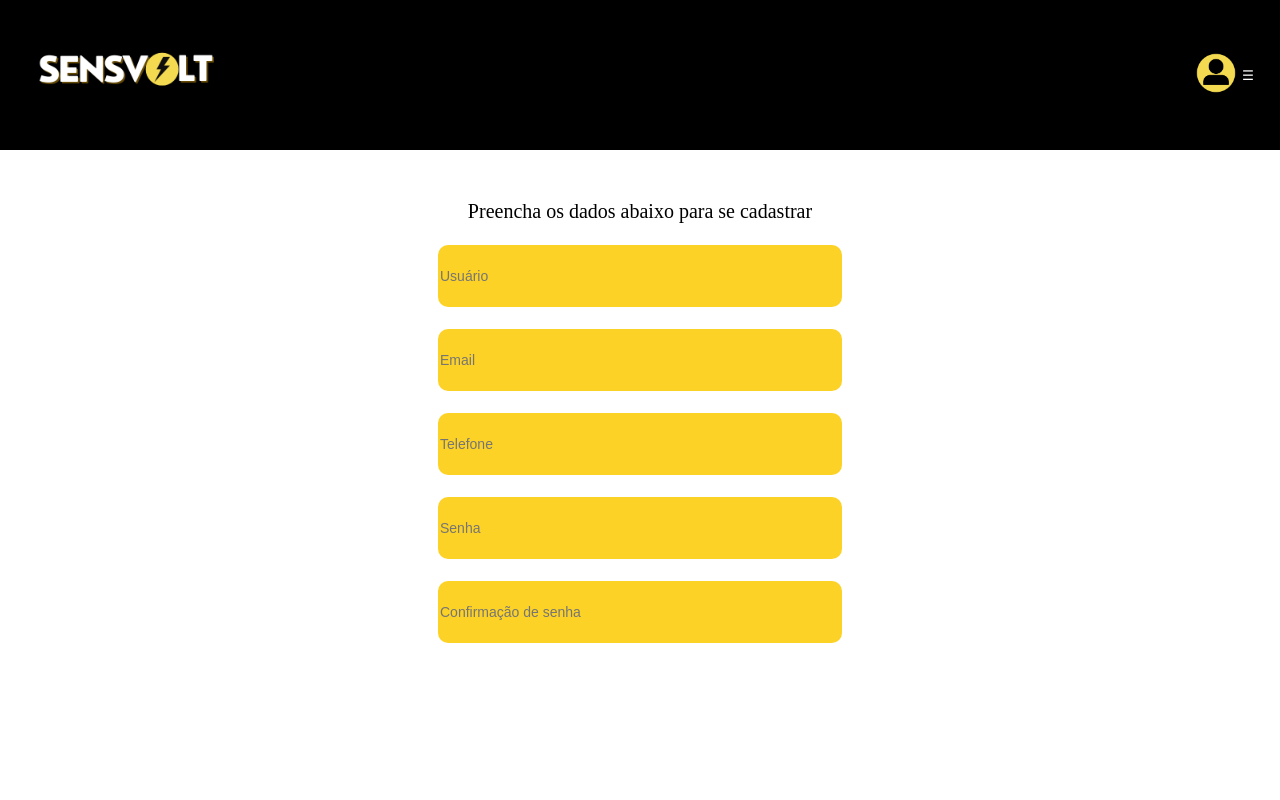
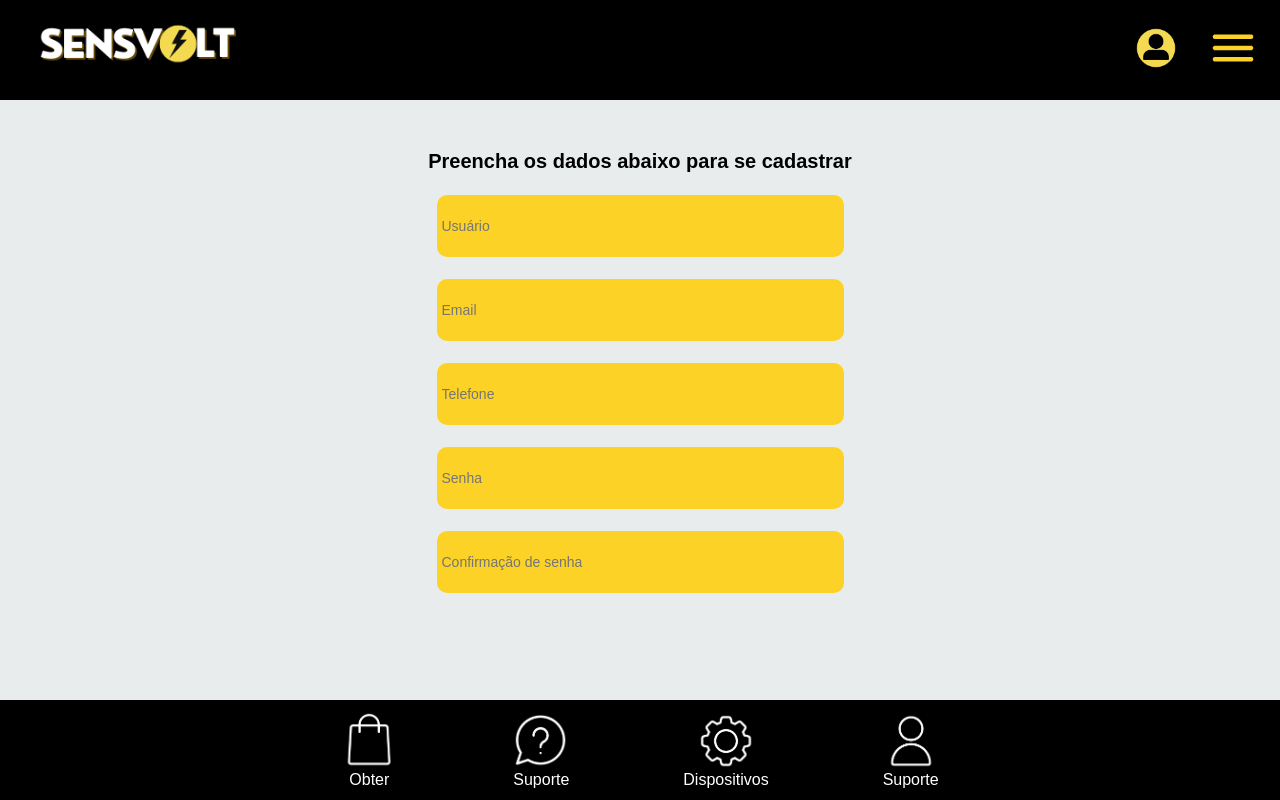
Before and after one commit to biadjordjevic/SA-2025-Sensvolt, a plain HTML site: page html/index.html in a window 1280 px wide. Drawn offline with Linux system fonts and the light colour scheme.

Commit message:
subindo alteracoes 22-10

```diff
--- a/css/style.css
+++ b/css/style.css
@@ -1,5 +1,10 @@
 *{
     margin: 0%;
+}
+
+body{
+    font-family: Arial, Helvetica, sans-serif;
+    background-color: rgb(233, 236, 236);
 }
 
 #navbar-site{
@@ -9,12 +14,12 @@
     padding-left: 30px;
     padding-right: 20px;
     max-width: 100%;
-    height: 150px;
+    height: 100px;
     background-color: black;
 }
 
 #logo-site img{
-    height: 200px
+    height: 14rem
 }
 #icone-perfil-container img{
     height: 40px;
@@ -30,6 +35,7 @@
 #navbar-content-container{
     display: flex;
     align-items: center;
+    gap: 30px;
 }
 #container-conteudo{
     padding-top: 50px;
@@ -38,6 +44,7 @@
     justify-content: center;
     flex-direction: column;
     gap: 22px;
+
 }
 #container-conteudo input{
     width: 400px;
@@ -48,8 +55,36 @@
     color: black;
     font-size: 14px;
     box-shadow: black;
+    padding-left: 5px ;
+
 }
 #container-conteudo p{
     color: black;
     font-size: 20px;
+    font-weight: 600;
 }
+
+#navbar-bottom{
+    display: flex;
+    position: fixed;
+    bottom: 0;
+    background-color: black;
+    width: 100%;
+    height: 100px;
+    gap: 7rem;
+    justify-content: center;
+    align-items: center;
+}
+#navbar-bottom p{
+    color: white;
+    font-weight: 400;
+
+}
+
+#navbar-bottom a{
+    display: flex;
+    flex-direction: column;
+    align-items: center;}
+#navbar-bottom img{
+    height: 60px;
+}
--- a/html/index.html
+++ b/html/index.html
@@ -16,10 +16,14 @@
                 <img src="/assets/icones/icones sa.png" alt="icone do perfil">
             </div>
             <div id="menu-nav-site">
-            <button id="botao-menu">☰</button>
+                <div class="icone-menu">
+                    <img src="/assets/icones/menu-icone-claro.png" alt="icone menu">
+                </div>
                 <div id="modal-menu-site">
                     <div class="modal-menu-content">
-                    <div class="modal-header"></div>
+                        <div class="modal-header">
+
+                        </div>
                         <div class="menu-content">
                             <ul>
                                 <li> <a href="">Inicio</a></li>
@@ -28,7 +32,9 @@
                                 <li> <a href="">Obter controle</a></li>
                             </ul>
                         </div>
-                        <div class="modal-bottom"></div>
+                            <div class="modal-bottom">
+
+                            </div>
                     </div>
                 </div>
             </div>
@@ -43,6 +49,24 @@
         <input type="password" name="senha" id="confirmar-senha" placeholder="Confirmação de senha">
     </div>
 
+    <footer id="navbar-bottom">
+        <a>
+         <img src="/assets/icones/mobile-nav-compras.png" alt="">
+         <p>Obter</p>
+        </a>
+        <a>
+        <img src="/assets/icones/mobile-nav-suporte.png" alt="">
+        <p>Suporte</p>
+        </a>
+        <a>
+        <img src="/assets/icones/mobile-nav-dispositivo.png" alt="">
+        <p>Dispositivos</p>
+        </a>
+        <a>
+        <img src="/assets/icones/mobile-nav-perfil.png" alt="">
+        <p>Suporte</p>
+        </a>
+    </footer>
     <script src="/js/script.js"></script>
 </body>
 </html>
```
Also changed, not shown: assets/icones/menu-icone-claro.png (added), assets/icones/mobile-nav-compras.png (added), assets/icones/mobile-nav-dispositivo.png (added), assets/icones/mobile-nav-perfil.png (added), assets/icones/mobile-nav-suporte.png (added). Lines whose indentation alone changed are shown as unchanged.
